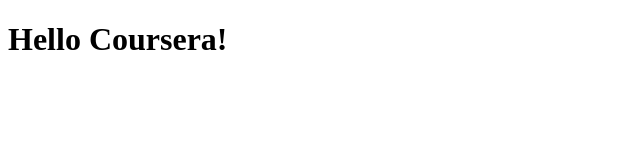
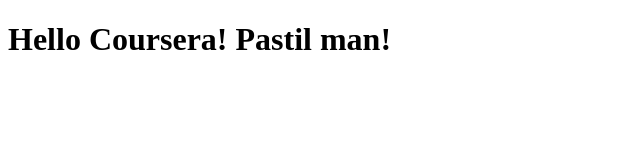
Before and after one commit to JisooKristo/coursera-test, a plain HTML site: page site/index.html in a window 1280 px wide. Shown: the whole page, without its empty margins (0-640 px from the left). Drawn offline with Linux system fonts and the light colour scheme.

Commit message:
Add files via upload

```diff
--- a/site/index.html
+++ b/site/index.html
@@ -6,6 +6,6 @@
 	<title>Hello Coursera</title>
 </head>
 <body>
-<h1>Hello Coursera!<h1>
+<h1>Hello Coursera! Pastil man!<h1>
 </body>
 </html>
```
